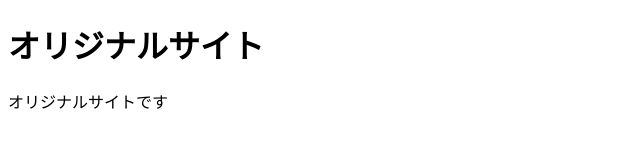
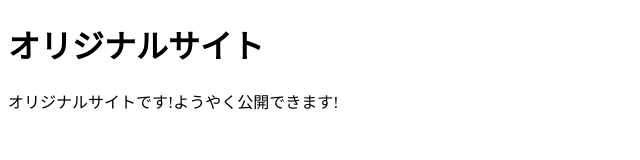
Before and after one commit to koyanagawa/Mysite, a plain HTML site: page index.html in a window 1280 px wide. Shown: the whole page, without its empty margins (0-640 px from the left). Drawn offline with Linux system fonts and the light colour scheme.

Commit message:
Add files via upload

```diff
--- a/index.html
+++ b/index.html
@@ -8,6 +8,6 @@
 </head>
 <body>
   <h1>オリジナルサイト </h1>
-  <p>オリジナルサイトです</p>
+  <p>オリジナルサイトです!ようやく公開できます!</p>
 </body>
 </html>
```
